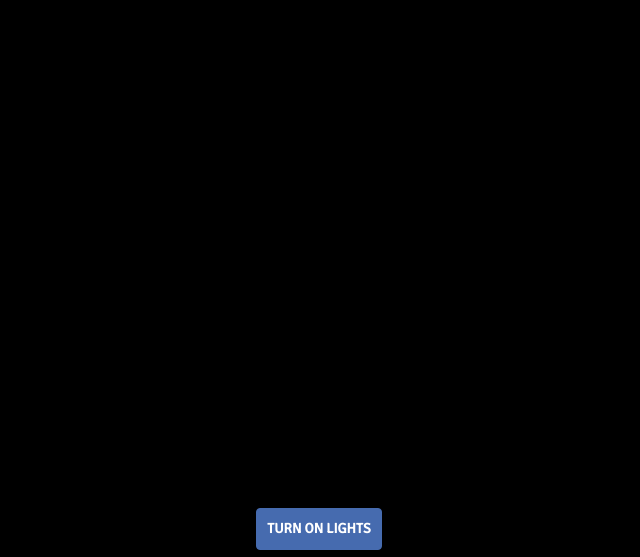
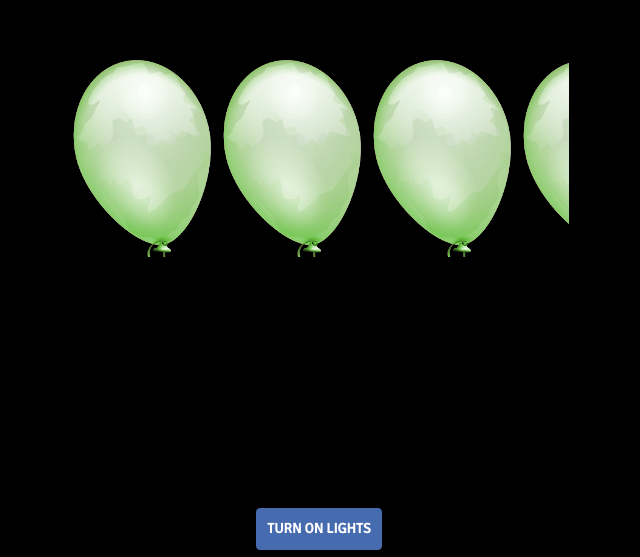
Before and after one commit to BurnNih/birthday, a plain HTML site: page index.html in a window 1280 px wide. Shown: the part 243-800 px from the top of the page, without its empty margins (321-961 px from the left). Drawn offline with nearby package versions, Linux system fonts and the light colour scheme.

Commit message:
Update stylesheet.css

```diff
--- a/stylesheet.css
+++ b/stylesheet.css
@@ -1077,13 +1077,12 @@ audio {
 
 .balloons {
 	position: fixed;
-	bottom: -200px;
-	opacity: 0.6;
-	z-index: 99;
-	width: 400px;
-	height: 183px;
-	background-repeat: no-repeat no-repeat;
-	background-size: 400px 183px;
+	width: 500px;
+	height: 200px;
+	top: 50%;
+	left: 50%;
+	margin-top: -100px;
+	margin-left: -250px;
 }
 .balloons h2 {
 	text-transform: uppercase;
```
